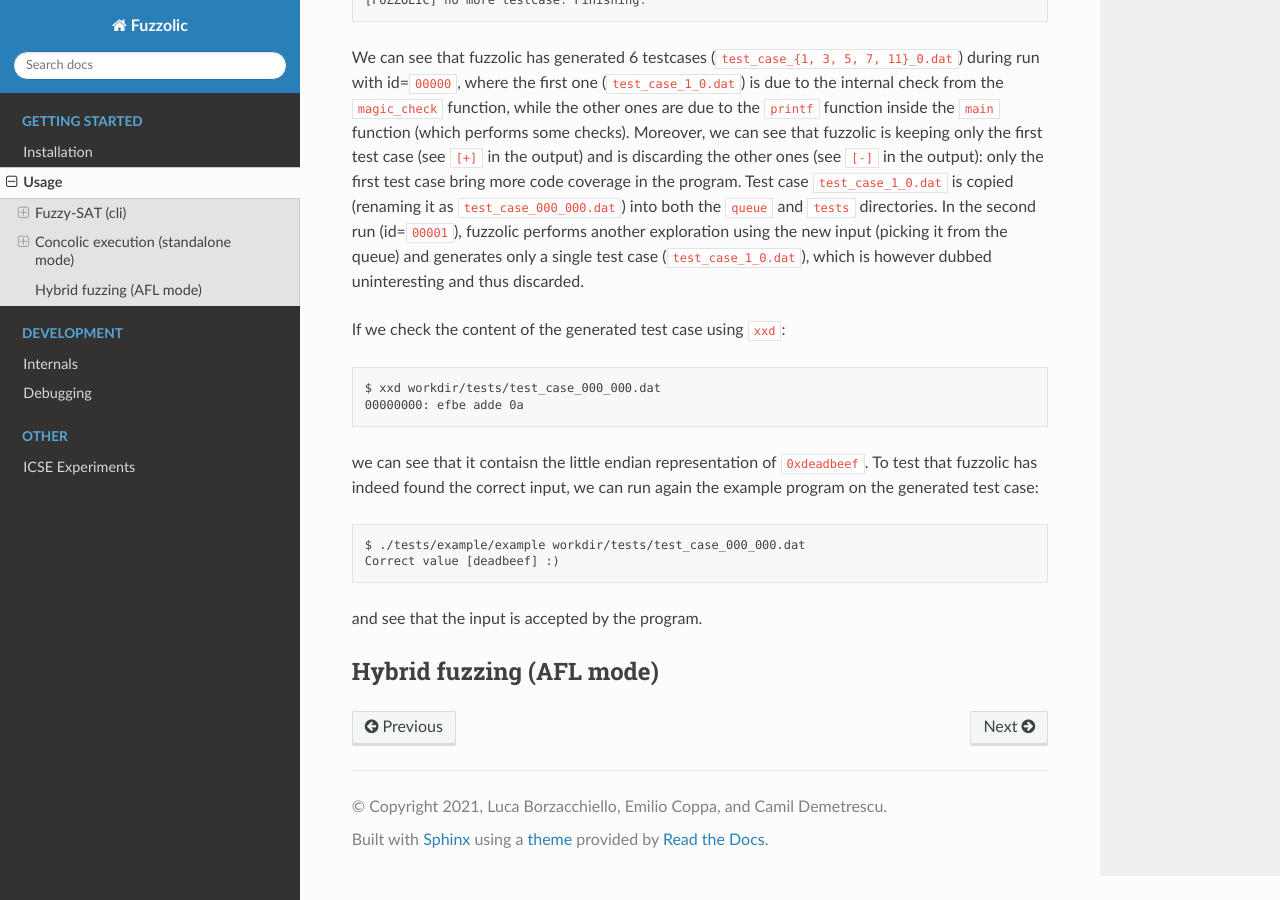
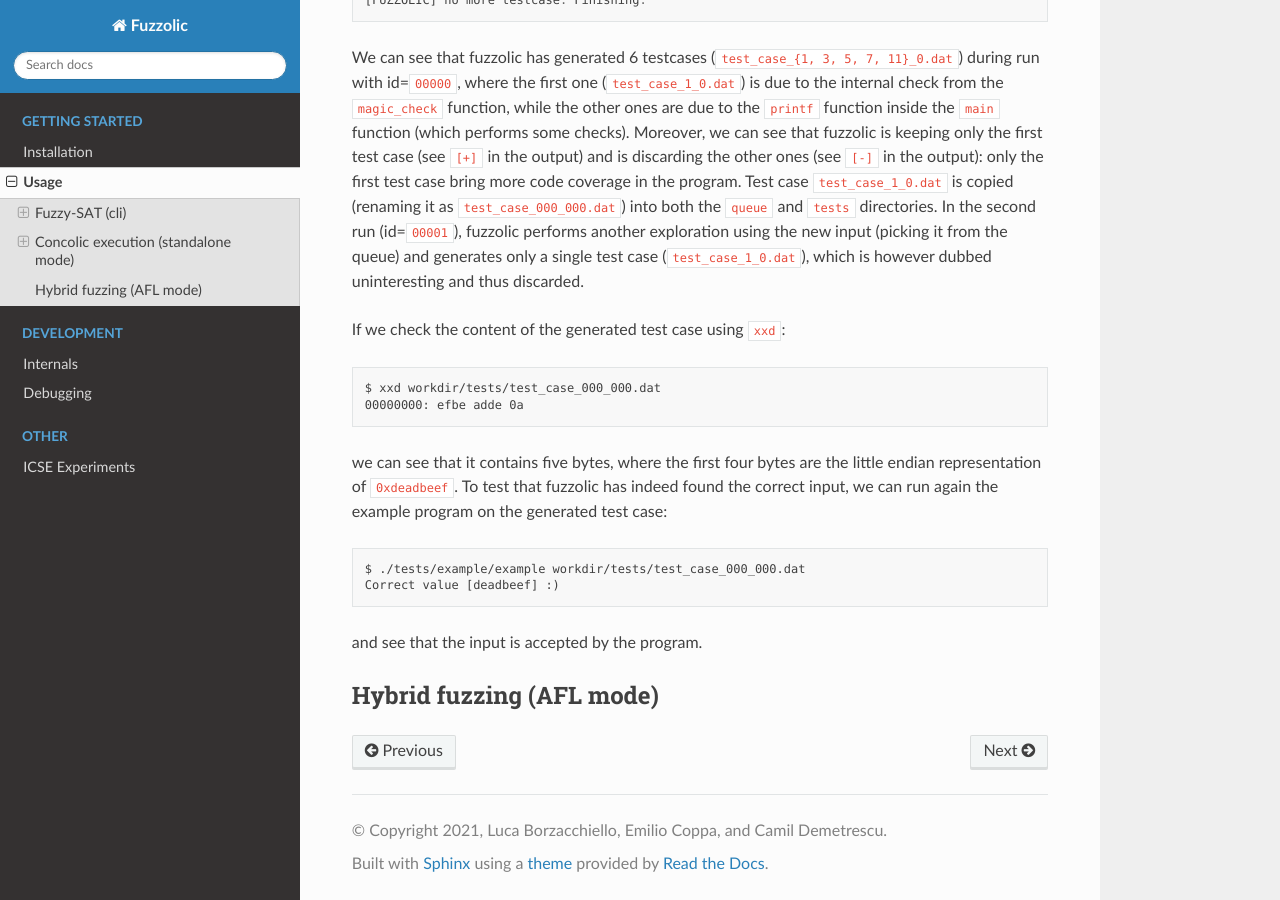
Before and after one commit to season-lab/fuzzolic, a Sphinx documentation site: the page built from docs/usage.md, in a window 1280 px wide and 900 px high, scrolled down 4398 px. Built offline with Sphinx 7.4.7 and the Read the Docs theme 2.0.0, drawn with Linux system fonts in a browser that asks for light colours.

Commit message:
Update usage.md

````diff
--- a/docs/usage.md
+++ b/docs/usage.md
@@ -174,7 +174,7 @@ If we check the content of the generated test case using `xxd`:
 $ xxd workdir/tests/test_case_000_000.dat
 00000000: efbe adde 0a
 ```
-we can see that it contaisn the little endian representation of `0xdeadbeef`.
+we can see that it contains five bytes, where the first four bytes are the little endian representation of `0xdeadbeef`.
 To test that fuzzolic has indeed found the correct input, we can run again the example program on the generated test case:
 ```
 $ ./tests/example/example workdir/tests/test_case_000_000.dat
````
